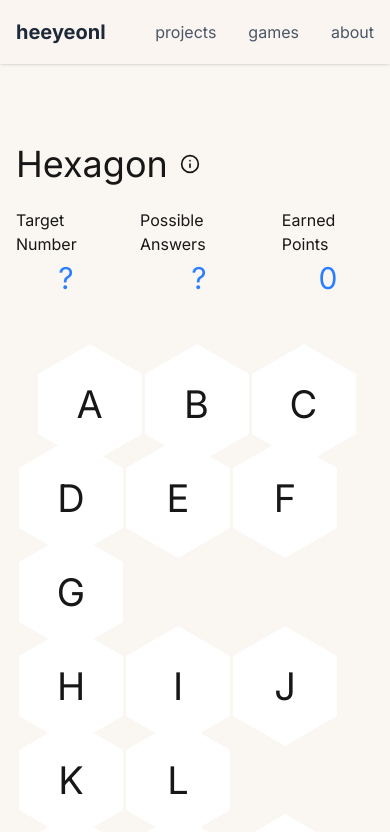
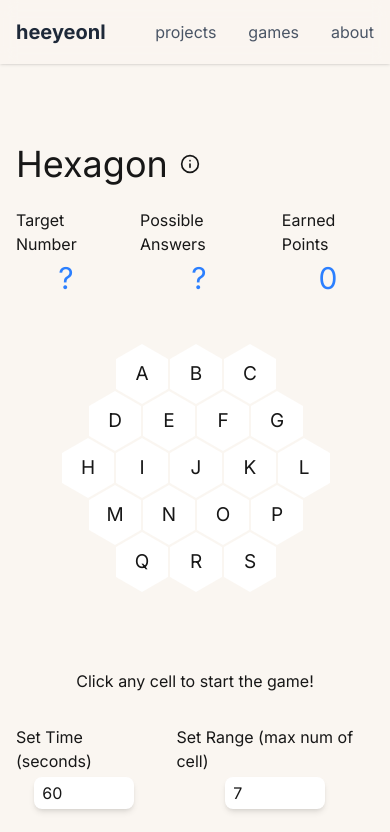
Before and after one commit to heeyeonl/the-website, a Next.js app: page /games/hexagon in a window 390 px wide. Shown: the top 832 px of the page. Built offline with nearby package versions, Linux system fonts and the light colour scheme; a web font is replaced by a local one.

Commit message:
hexagon cell is now responsive

```diff
--- a/app/components/games/HexagonGame.tsx
+++ b/app/components/games/HexagonGame.tsx
@@ -262,23 +262,23 @@ export default function HexagonGame() {
                 <div
                   key={cell.char}
                   className={`
-                    float-left -mb-[26px] ml-[3px] cursor-pointer group
+                    float-left -mb-[13px] sm:-mb-[20px] md:-mb-[26px] ml-[2px] sm:ml-[3px] cursor-pointer group
                     ${showNumbers ? 'cursor-not-allowed' : ''}
                   `}
                   onClick={() => !showNumbers && onSelect(cell)}
                 >
                   <div className={`
-                    w-0 border-l-[52px] border-r-[52px] border-transparent
+                    w-0 border-l-[26px] border-r-[26px] sm:border-l-[39px] sm:border-r-[39px] md:border-l-[52px] md:border-r-[52px] border-transparent
                     ${showNumbers
-                      ? 'border-b-[30px] border-b-blue-500'
+                      ? 'border-b-[15px] sm:border-b-[23px] md:border-b-[30px] border-b-blue-500'
                       : isSelectedCell
-                        ? 'border-b-[30px] border-b-red-500 group-hover:border-b-red-600'
-                        : 'border-b-[30px] border-b-white group-hover:border-b-blue-500'
+                        ? 'border-b-[15px] sm:border-b-[23px] md:border-b-[30px] border-b-red-500 group-hover:border-b-red-600'
+                        : 'border-b-[15px] sm:border-b-[23px] md:border-b-[30px] border-b-white group-hover:border-b-blue-500'
                     }
                     transition-colors
                   `} />
                   <div className={`
-                    flex items-center justify-center w-[104px] h-[60px] text-[38px]
+                    flex items-center justify-center w-[52px] sm:w-[78px] md:w-[104px] h-[30px] sm:h-[45px] md:h-[60px] text-[19px] sm:text-[29px] md:text-[38px]
                     ${showNumbers
                       ? 'bg-blue-500 text-white'
                       : isSelectedCell
@@ -290,12 +290,12 @@ export default function HexagonGame() {
                     {showNumbers ? cell.num : cell.char}
                   </div>
                   <div className={`
-                    w-0 border-l-[52px] border-r-[52px] border-transparent
+                    w-0 border-l-[26px] border-r-[26px] sm:border-l-[39px] sm:border-r-[39px] md:border-l-[52px] md:border-r-[52px] border-transparent
                     ${showNumbers
-                      ? 'border-t-[30px] border-t-blue-500'
+                      ? 'border-t-[15px] sm:border-t-[23px] md:border-t-[30px] border-t-blue-500'
                       : isSelectedCell
-                        ? 'border-t-[30px] border-t-red-500 group-hover:border-t-red-600'
-                        : 'border-t-[30px] border-t-white group-hover:border-t-blue-500'
+                        ? 'border-t-[15px] sm:border-t-[23px] md:border-t-[30px] border-t-red-500 group-hover:border-t-red-600'
+                        : 'border-t-[15px] sm:border-t-[23px] md:border-t-[30px] border-t-white group-hover:border-t-blue-500'
                     }
                     transition-colors
                   `} />
```
